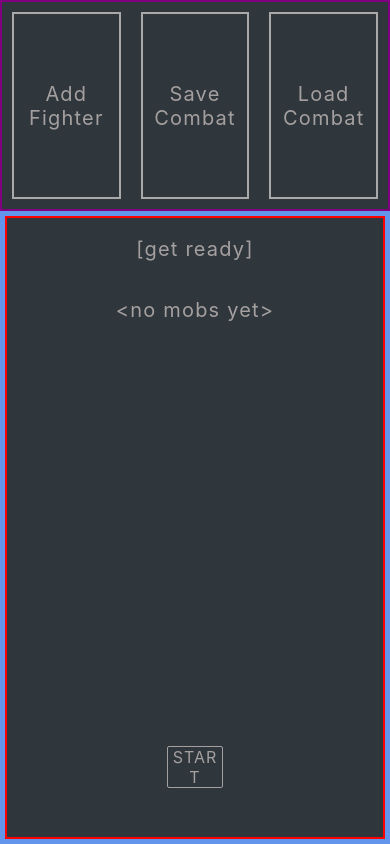
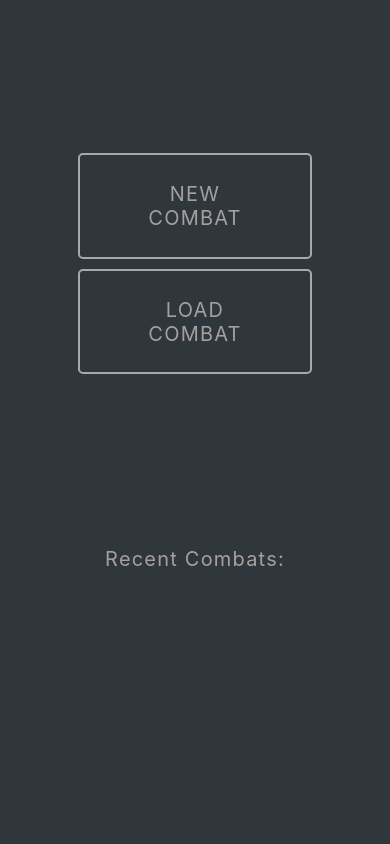
Before and after one commit to applied-sorcery/dnd-init-tracker, a React Native app: screen /Info in a window 390 px wide. Built offline with nearby package versions, Linux system fonts and the light colour scheme.

Commit message:
menu adjustments and ADD A GO BACK BUTTON

```diff
--- a/Style.js
+++ b/Style.js
@@ -56,23 +56,17 @@ const Styles = StyleSheet.create({
     margin: "5%",
   },
 
-  buttonView: {
-    flexDirection: "row",
-    justifyContent: "space-around",
-  },
-  plusIcon: {},
-  addingName: { marginRight: 0, height: "50%", marginTop: 0 },
-  addingInit: { marginRight: 0, height: "10%", marginBotton: 0 },
-
   someOptionsRow: {
     flex: 1,
     flexDirection: "row",
     justifyContent: "space-evenly",
     alignContent: "center",
+    height: "12%",
+    maxWidt: "10%",
     margin: 0,
     padding: 0,
     borderColor: "purple",
-    borderWidth: 2,
+    // borderWidth: 2,
   },
 
   buttonMenu: {
@@ -87,9 +81,28 @@ const Styles = StyleSheet.create({
     flex: 1,
     alignItems: "center",
     justifyContent: "center",
-    margin: 10,
+    margin: 5,
+    padding: 5,
     borderWidth: 2,
     borderColor: "darkgray",
+    borderRadius: 5,
+  },
+  combatMenu: {
+    flex: 1,
+    flexDirection: "column",
+    maxHeight: "70%",
+    minHeight: "70%",
+    // borderWidth: 2,
+    borderColor: "red",
+  },
+  someButtonsColumn: {
+    flex: 1,
+    alignItems: "center",
+    justifyContent: "center",
+    maxHeight: "100%",
+
+    // borderWidth: 2,
+    borderColor: "limegreen",
   },
 });
 
--- a/src/components/CombatView.js
+++ b/src/components/CombatView.js
@@ -17,8 +17,11 @@ const CombatView = () => {
   const [round, setRound] = useState(0);
   const [whoseTurn, setWhoseTurn] = useState();
   const [duringBattle, setDuringBattle] = useState(false);
-  const [preBattle, setPreBattle] = useState(true);
+  const [preBattle, setPreBattle] = useState(false);
   const [addingFighter, setAddingFighter] = useState(false);
+  const [showCombatMenu, setShowCombatMenu] = useState(true);
+  const [showNewCombatView, setShowNewCombatView] = useState(false);
+
   const [savedCombats, setSavedCombats] = useState([
     // {
     //   name: "combat1",
@@ -48,16 +51,21 @@ const CombatView = () => {
   //also the start button won't be available
 
   // [
-  //   { id: "1", name: "tim", initScore: 2 },
-  //   { id: "2", name: "katie", initScore: 20 },
-  //   { id: "3", name: "todd", initScore: 19 },
-  //   { id: "4", name: "sarah", initScore: 13 },
-  // ]
+  //   { id: "1", name: "Gorthax", initScore: 2 },
+  //   { id: "2", name: "the BBEG", initScore: 20 },
+  //   { id: "3", name: "Rothalos", initScore: 19 },
+  //   { id: "4", name: "Corrupted One", initScore: 13 },
+  // ];
   const [savingCombat, setSavingCombat] = useState(false);
   const [loadingCombat, setLoadingCombat] = useState(false);
   const [namingCombat, setNamingCombat] = useState(false);
 
-  const [testData, setTestData] = useState();
+  const [testData, setTestData] = useState([
+    { id: "1", name: "Gorthax", initScore: 2 },
+    { id: "2", name: "the BBEG", initScore: 20 },
+    { id: "3", name: "Rothalos", initScore: 19 },
+    { id: "4", name: "Corrupted One", initScore: 13 },
+  ]);
 
   //helper functions
   const isNewCombat = () => {
@@ -83,18 +91,29 @@ const CombatView = () => {
   );
 
   //button press handlers
-  const onNewCombatPress = () => {};
+  const onNewCombatPress = () => {
+    setShowNewCombatView(true);
+    setShowCombatMenu(false);
+  };
 
   const onNewFighterPress = () => {};
 
-  const onLoadCombatPress = () => {};
+  const onLoadCombatPress = () => {
+    setShowCombatMenu(false);
+    setShowNewCombatView(false);
+    setPreBattle(true);
+    setFighters(testData);
+  };
 
   const onLoadFighterPress = () => {};
 
   const onSaveCombatPress = () => {};
 
   const onAddFighterPress = () => {};
-
+  const onGoBackPress = () => {
+    setShowCombatMenu(true);
+    setShowNewCombatView(false);
+  };
   const onStartPress = () => {
     setWhoseTurn(0);
     setPreBattle(false);
@@ -120,15 +139,25 @@ const CombatView = () => {
 
   //function components
   const CombatMenu = () => (
-    <>
+    <View style={Styles.combatMenu}>
+      <View style={Styles.someButtonsColumn}>
+        <View
+          style={[Styles.controlButton, { minWidth: "60%", maxHeight: "20%" }]}
+        >
+          <TouchableOpacity onPress={onNewCombatPress}>
+            <Text style={Styles.defaultText}>NEW COMBAT</Text>
+          </TouchableOpacity>
+        </View>
+        <View
+          style={[Styles.controlButton, { minWidth: "60%", maxHeight: "20%" }]}
+        >
           <TouchableOpacity onPress={onLoadCombatPress}>
-        <Text style={Styles.button}>LOAD COMBAT</Text>
+            <Text style={Styles.defaultText}>LOAD COMBAT</Text>
           </TouchableOpacity>
-      <TouchableOpacity onPress={onNewCombatPress}>
-        <Text style={Styles.button}>NEW COMBAT</Text>
-      </TouchableOpacity>
-      <Text style={Styles.defaultText}>Recent:</Text>
-    </>
+        </View>
+      </View>
+      <Text style={Styles.defaultText}>Recent Combats:</Text>
+    </View>
   );
 
   //this is the list of added/ready fighters. it can be populated manually or
@@ -150,14 +179,40 @@ const CombatView = () => {
   //this displays when the user presses the new combat button or when
   //there are no saved combats to load
   const NewCombatView = () => (
+    <View style={Styles.combatMenu}>
+      <View style={Styles.someButtonsColumn}>
+        <Text style={Styles.defaultText}>New Combat:</Text>
+        {/* save, load, add buttons goes here */}
         <View
-      style={[
-        Styles.container,
-        { borderWidth: 2, borderColor: "yellow", margin: 10 },
-      ]}
+          style={[Styles.controlButton, { minWidth: "60%", maxHeight: "20%" }]}
         >
-      <Text style={Styles.defaultText}>New Combat:</Text>
-      <Text style={Styles.defaultText}>Recent:</Text>
+          <TouchableOpacity onPress={onAddFighterPress}>
+            <Text style={Styles.defaultText}>Add Fighter</Text>
+          </TouchableOpacity>
+        </View>
+        <View
+          style={[Styles.controlButton, { minWidth: "60%", maxHeight: "20%" }]}
+        >
+          <TouchableOpacity onPress={onSaveCombatPress}>
+            <Text style={Styles.defaultText}>Save Combat</Text>
+          </TouchableOpacity>
+        </View>
+        <View
+          style={[Styles.controlButton, { minWidth: "60%", maxHeight: "20%" }]}
+        >
+          <TouchableOpacity onPress={onLoadCombatPress}>
+            <Text style={Styles.defaultText}>Load Combat</Text>
+          </TouchableOpacity>
+        </View>
+        <View
+          style={[Styles.controlButton, { minWidth: "60%", maxHeight: "20%" }]}
+        >
+          <TouchableOpacity onPress={onGoBackPress}>
+            <Text style={Styles.defaultText}>Go Back</Text>
+          </TouchableOpacity>
+        </View>
+      </View>
+      <Text style={Styles.defaultText}>Recent Fighters:</Text>
     </View>
   );
 
@@ -189,9 +244,7 @@ const CombatView = () => {
   //once there are SOME fighters in the list, the start button appears.
   const PreBattleView = () => (
     <>
-      {!fighters ? (
-        <>{isNewCombat() ? <NewCombatView /> : <CombatMenu />}</>
-      ) : (
+      {
         <View
           style={[
             Styles.container,
@@ -206,29 +259,49 @@ const CombatView = () => {
             </TouchableOpacity>
           </View>
         </View>
-      )}
+      }
     </>
   );
 
   return (
     //this is view returned by the combatView component.
     //different sub view components are rendered based on state.
+
     <View style={Styles.container}>
+      {showCombatMenu ? (
+        <CombatMenu />
+      ) : showNewCombatView ? (
+        <NewCombatView />
+      ) : (
+        <>
           <View style={Styles.someOptionsRow}>
             {/* save, load, add buttons goes here */}
-        <View style={Styles.controlButton}>
+            <View style={[Styles.controlButton, { minWidth: "10%" }]}>
               <TouchableOpacity onPress={onAddFighterPress}>
-            <Text style={Styles.defaultText}>Add Fighter</Text>
+                <Text style={[Styles.defaultText, { fontSize: 16, margin: 0 }]}>
+                  Add Fighter
+                </Text>
               </TouchableOpacity>
             </View>
             <View style={Styles.controlButton}>
               <TouchableOpacity onPress={onSaveCombatPress}>
-            <Text style={Styles.defaultText}>Save Combat</Text>
+                <Text style={[Styles.defaultText, { fontSize: 16, margin: 0 }]}>
+                  Save Combat
+                </Text>
               </TouchableOpacity>
             </View>
             <View style={Styles.controlButton}>
               <TouchableOpacity onPress={onLoadCombatPress}>
-            <Text style={Styles.defaultText}>Load Combat</Text>
+                <Text style={[Styles.defaultText, { fontSize: 16, margin: 0 }]}>
+                  Load Combat
+                </Text>
+              </TouchableOpacity>
+            </View>
+            <View style={Styles.controlButton}>
+              <TouchableOpacity onPress={onGoBackPress}>
+                <Text style={[Styles.defaultText, { fontSize: 16, margin: 0 }]}>
+                  Go Back
+                </Text>
               </TouchableOpacity>
             </View>
           </View>
@@ -236,10 +309,11 @@ const CombatView = () => {
             style={{
               flex: 1,
               minHeight: "75%",
-          borderWidth: 5,
-          borderColor: "cornflowerblue",
+              // borderWidth: 5,
+              // borderColor: "cornflowerblue",
             }}
           >
+            {/* {showNewCombatView && <NewCombatView />} */}
             {preBattle && <PreBattleView />}
             {duringBattle && <DuringBattleView />}
           </View>
@@ -247,6 +321,8 @@ const CombatView = () => {
       {savingCombat && <SavingCombatView />}
       {loadingCombat && <LoadingCombatView />}
       {namingCombat && <NamingCombatView />} */}
+        </>
+      )}
     </View>
   );
 };
```
Lines whose indentation alone changed are shown as unchanged.
